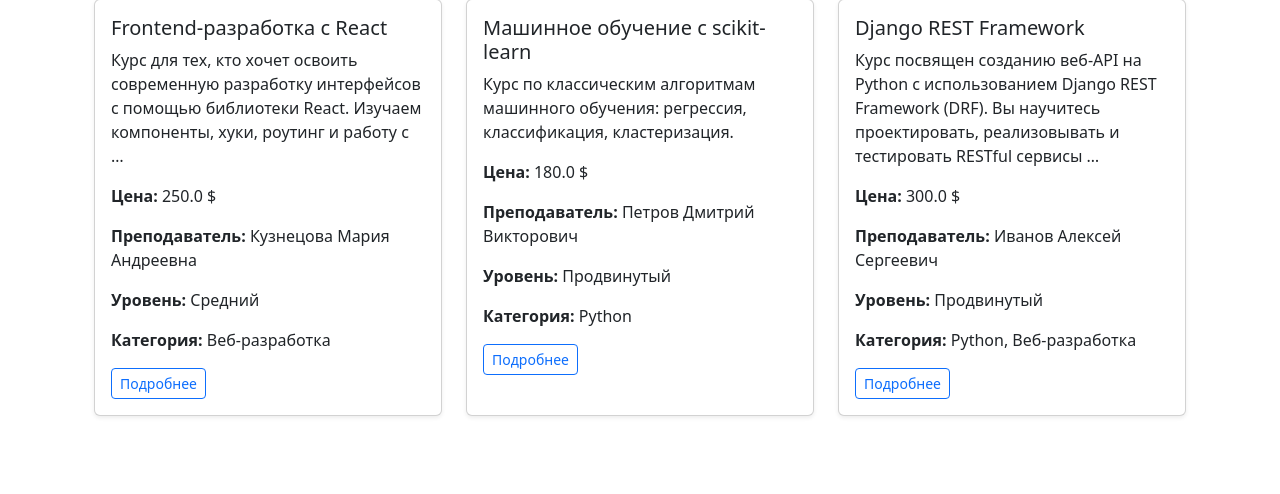
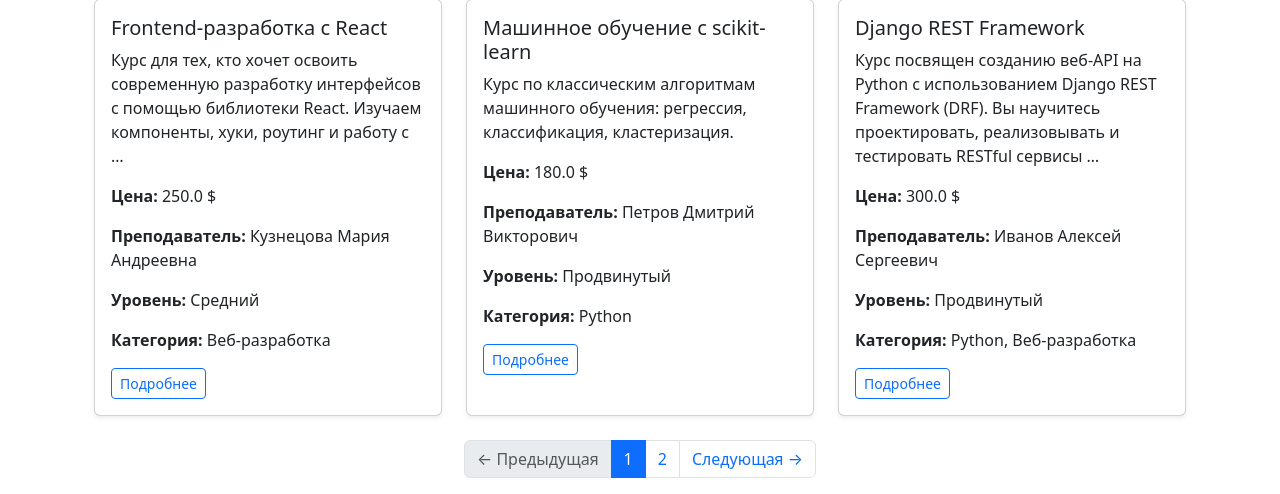
Before and after one commit to KozinetsJane/Questify, a Django app: page /course/ in a window 1280 px wide. Shown: the part 608-1102 px from the top of the page. Before the commit the page ends 1025 px from the top, so only its background shows below. Run offline with Django 5.2, Linux system fonts and the light colour scheme; data comes from the database, SQL or seed files in the repository; both versions use the stored data as it was after the commit.

Commit message:
new features

```diff
--- a/Questify1/course/templates/course/course_list.html
+++ b/Questify1/course/templates/course/course_list.html
@@ -46,4 +46,33 @@
   </div>
 
 </div>
+<nav aria-label="Навигация по страницам">
+    <ul class="pagination justify-content-center">
+      {% if page_obj.has_previous %}
+        <li class="page-item">
+          <a class="page-link" href="?q={{ request.GET.q }}&page={{ page_obj.previous_page_number }}">← Предыдущая</a>
+        </li>
+      {% else %}
+        <li class="page-item disabled"><span class="page-link">← Предыдущая</span></li>
+      {% endif %}
+
+      {% for num in page_obj.paginator.page_range %}
+        {% if page_obj.number == num %}
+          <li class="page-item active"><span class="page-link">{{ num }}</span></li>
+        {% else %}
+          <li class="page-item"><a class="page-link" href="?q={{ request.GET.q }}&page={{ num }}">{{ num }}</a></li>
+        {% endif %}
+      {% endfor %}
+
+      {% if page_obj.has_next %}
+        <li class="page-item">
+          <a class="page-link" href="?q={{ request.GET.q }}&page={{ page_obj.next_page_number }}">Следующая →</a>
+        </li>
+      {% else %}
+        <li class="page-item disabled"><span class="page-link">Следующая →</span></li>
+      {% endif %}
+    </ul>
+  </nav>
+
+</div>
 {% endblock %}
```
Also changed, not shown: Questify1/course/templates/course/course_detail.html (+11 -0 lines), Questify1/db.sqlite3.
